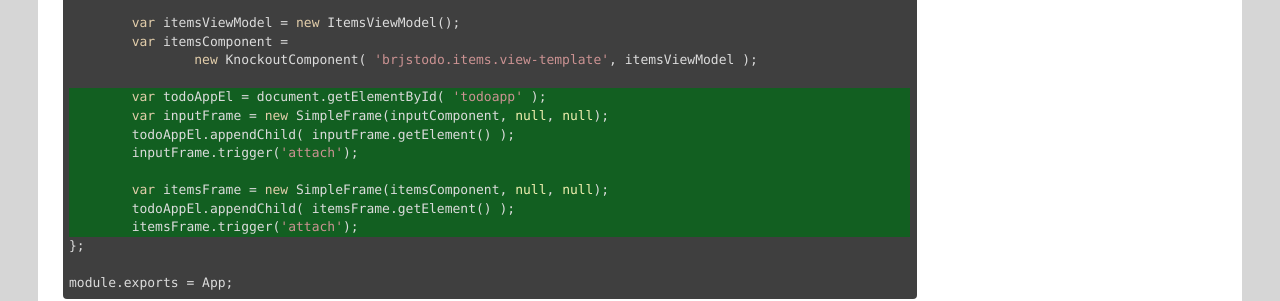
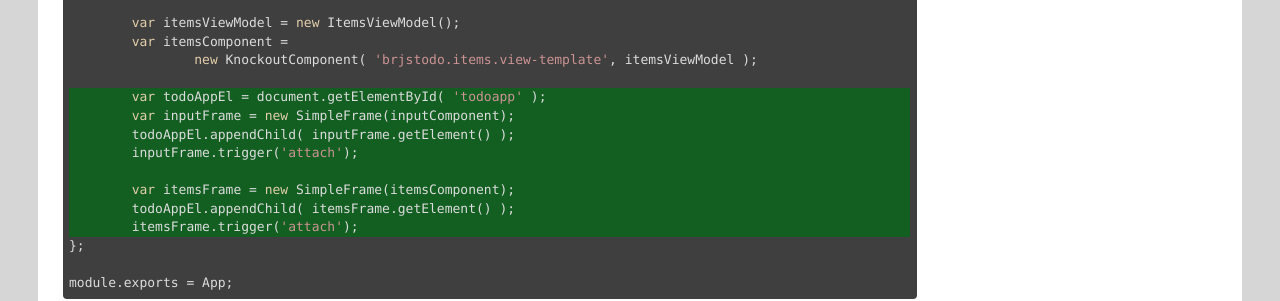
Before and after one commit to BladeRunnerJS/brjs-site, a Jekyll site: the page built from docs/use/getting_started.md, in a window 1280 px wide and 900 px high, scrolled down 20343 px. Shown: the part 152-453 px from the top of the window. Built offline with Jekyll 4.4.1, drawn with Linux system fonts in a browser that asks for light colours; nearby versions of some CDN libraries; Markdown is read by kramdown in place of the engine named in the settings.

Commit message:
Removed the 'null, null' arguments from the SimpleFrame constructor since, although these are useful to have in our templates as they indicate the presence of unused parameters, within the documentation they just make things seem more complicated than they actually are.

```diff
--- a/docs/use/getting_started.md
+++ b/docs/use/getting_started.md
@@ -798,11 +798,11 @@ var App = function() {
 
 	/*** new code ***/
 	var todoAppEl = document.getElementById( 'todoapp' );
-	var inputFrame = new SimpleFrame(inputComponent, null, null);
+	var inputFrame = new SimpleFrame(inputComponent);
  	todoAppEl.appendChild( inputFrame.getElement() );
  	inputFrame.trigger('attach');
 
-	var itemsFrame = new SimpleFrame(itemsComponent, null, null);
+	var itemsFrame = new SimpleFrame(itemsComponent);
  	todoAppEl.appendChild( itemsFrame.getElement() );
  	itemsFrame.trigger('attach');
 
```
